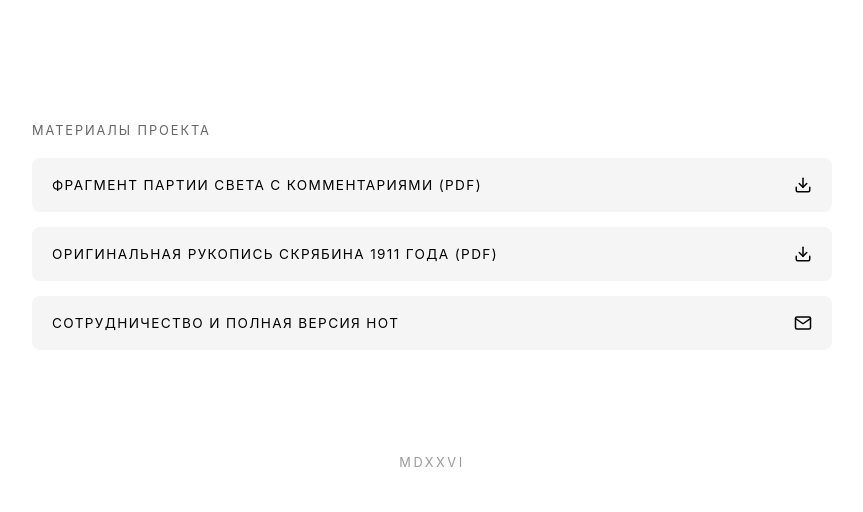
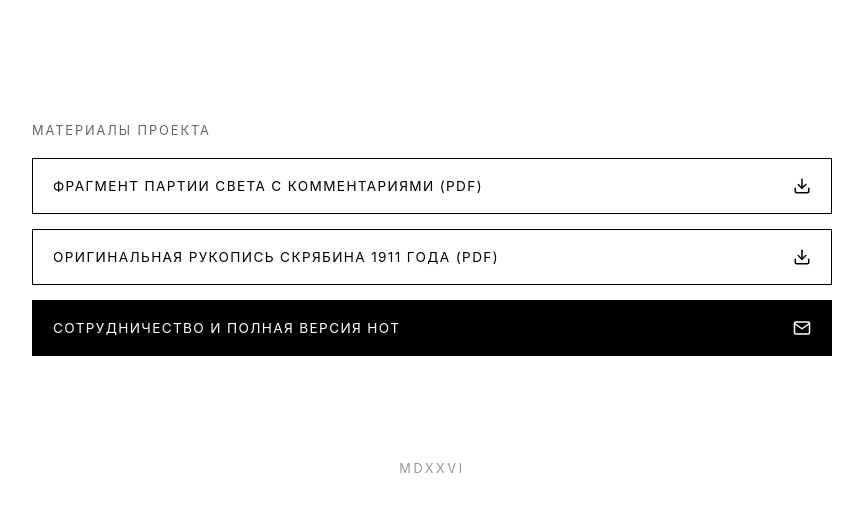
Before and after one commit to maisonchiline-gif/chiline, a website with bundled scripts: page public/prometheus/index.html in a window 1280 px wide. Shown: the part 708-1220 px from the top of the page, without its empty margins (208-1071 px from the left). Built offline with nearby package versions, Linux system fonts and the light colour scheme; a script that the page names is missing.

Commit message:
Update index.html

```diff
--- a/public/prometheus/index.html
+++ b/public/prometheus/index.html
@@ -6,7 +6,6 @@
     <title>Прометей. Партия Света — CHILINE</title>
     <link rel="icon" type="image/png" href="/src/assets/favicon.png">
 
-    <!-- Подключаем стили для Fancybox (увеличение нот по клику) -->
     <link rel="stylesheet" href="https://cdn.jsdelivr.net/npm/@fancyapps/ui@5.0/dist/fancybox/fancybox.css" />
 
     <style>
@@ -23,6 +22,7 @@
             padding: 20px;
             text-align: center;
         }
+
 
         .brand-title {
             font-size: 1.2rem;
@@ -104,29 +104,39 @@
             color: #666; margin-bottom: 20px;
         }
 
-        /* Стили ссылок и кнопок без черных линий */
-        .doc-link, .cooperation-btn {
+        /* Стили ссылок и кнопок — ИНДЕНТИЧНО ВИННИ-ПУХУ */
+        .doc-link, .cooperation-btn{
             display: flex;
             justify-content: space-between;
             align-items: center;
             padding: 18px 20px;
-            background: #f5f5f5; /* Мягкий фон вместо черной рамки */
+            border: 1px solid #000;
+            background: transparent;
             color: #000;
             text-decoration: none;
             text-transform: uppercase;
             letter-spacing: 0.1em;
             font-size: 0.85rem;
             margin-bottom: 15px;
-            border: none;
-            border-radius: 8px;
+            transition: all 0.2s ease;
             cursor: pointer;
-            transition: all 0.2s ease;
             font-family: inherit;
             width: 100%;
             box-sizing: border-box;
+            border-radius: 0; /* Острые углы как у Винни-Пуха */
         }
 
-        .doc-link:hover, .cooperation-btn:hover { background: #e0e0e0; color: #000; }
+        .cooperation-btn {
+    background: #000;
+    color: #fff;
+}
+
+.cooperation-btn:hover {
+    background: transparent; /* или #fff */
+    color: #000;
+}
+
+        .doc-link:hover { background: #000; color: #fff; }
         .doc-link svg, .cooperation-btn svg { width: 18px; height: 18px; flex-shrink: 0; margin-left: 10px; }
 
         /* --- МОДАЛЬНОЕ ОКНО --- */
@@ -187,7 +197,7 @@
         .form-message.success { background: #000; color: #fff; }
         .form-message.error { background: #fff; color: red; border: 1px solid red; }
 
-        /* Адаптив для маленьких экранов */
+        /* Адаптив для маленьких экранов (кнопки обновлены как в Винни-Пухе) */
         @media (max-width: 600px) {
             .article-title { font-size: 1.2rem; }
             .doc-link, .cooperation-btn {
@@ -196,6 +206,7 @@
                 align-items: center;
                 padding: 15px;
                 font-size: 0.75rem;
+                gap: 10px;
             }
             .doc-link svg, .cooperation-btn svg {
                 margin-left: auto;
@@ -255,7 +266,6 @@
                     </svg>
                 </a>
 
-                <!-- Кнопка модального окна оставлена, но стилизована так же как ссылки для единообразия -->
                 <button id="openModalBtn" class="cooperation-btn">
                     <span>Сотрудничество и полная версия нот</span>
                     <svg viewBox="0 0 24 24" fill="none" stroke="currentColor" stroke-width="2" stroke-linecap="round" stroke-linejoin="round"><path d="M4 4h16c1.1 0 2 .9 2 2v12c0 1.1-.9 2-2 2H4c-1.1 0-2-.9-2-2V6c0-1.1.9-2 2-2z"></path><polyline points="22,6 12,13 2,6"></polyline></svg>
```
